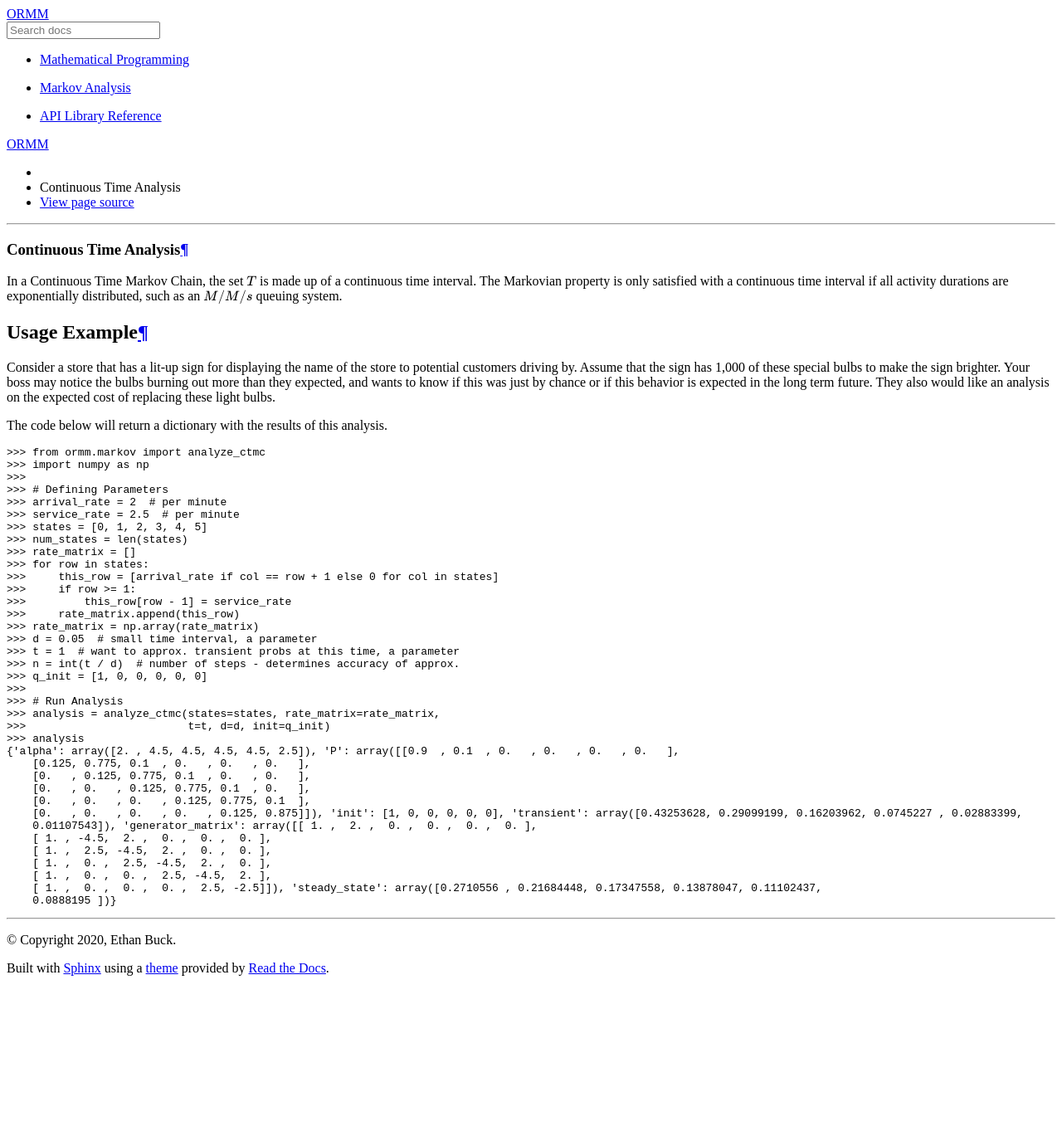
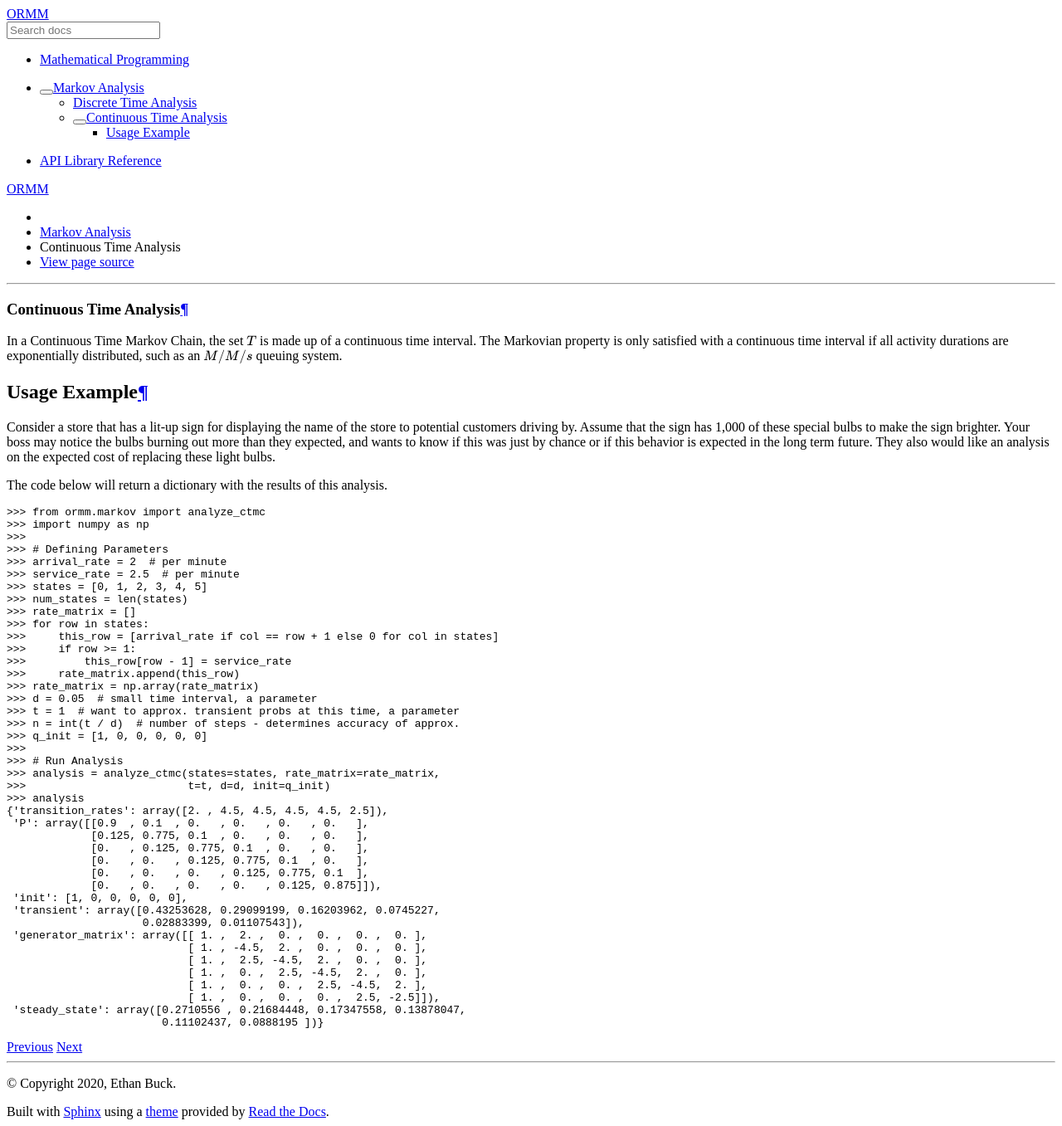
Before and after one commit to egbuck/ormm, a Sphinx documentation site: the page built from docs/source/markov/continuous.rst, in a window 1280 px wide. Shown: the whole page at 83% size. Built offline with Sphinx 7.4.7 and the Read the Docs theme 2.0.0, drawn with Linux system fonts in a browser that asks for light colours; before the commit the page ends 1184 px from its top, so only the background shows below that.

Commit message:
Nomenclature/doc changes: - alpha renamed to transition_rates in dict returned by analyze_ctmc - docs reflect this change - continuous.rst was not included in markov's index.rst

```diff
--- a/docs/source/markov/continuous.rst
+++ b/docs/source/markov/continuous.rst
@@ -44,16 +44,21 @@ The code below will return a dictionary with the results of this analysis.
    >>> analysis = analyze_ctmc(states=states, rate_matrix=rate_matrix,
    >>>                         t=t, d=d, init=q_init)
    >>> analysis
-   {'alpha': array([2. , 4.5, 4.5, 4.5, 4.5, 2.5]), 'P': array([[0.9  , 0.1  , 0.   , 0.   , 0.   , 0.   ],
-       [0.125, 0.775, 0.1  , 0.   , 0.   , 0.   ],
-       [0.   , 0.125, 0.775, 0.1  , 0.   , 0.   ],
-       [0.   , 0.   , 0.125, 0.775, 0.1  , 0.   ],
-       [0.   , 0.   , 0.   , 0.125, 0.775, 0.1  ],
-       [0.   , 0.   , 0.   , 0.   , 0.125, 0.875]]), 'init': [1, 0, 0, 0, 0, 0], 'transient': array([0.43253628, 0.29099199, 0.16203962, 0.0745227 , 0.02883399,
-       0.01107543]), 'generator_matrix': array([[ 1. ,  2. ,  0. ,  0. ,  0. ,  0. ],
-       [ 1. , -4.5,  2. ,  0. ,  0. ,  0. ],
-       [ 1. ,  2.5, -4.5,  2. ,  0. ,  0. ],
-       [ 1. ,  0. ,  2.5, -4.5,  2. ,  0. ],
-       [ 1. ,  0. ,  0. ,  2.5, -4.5,  2. ],
-       [ 1. ,  0. ,  0. ,  0. ,  2.5, -2.5]]), 'steady_state': array([0.2710556 , 0.21684448, 0.17347558, 0.13878047, 0.11102437,
-       0.0888195 ])}
+   {'transition_rates': array([2. , 4.5, 4.5, 4.5, 4.5, 2.5]),
+    'P': array([[0.9  , 0.1  , 0.   , 0.   , 0.   , 0.   ],
+                [0.125, 0.775, 0.1  , 0.   , 0.   , 0.   ],
+                [0.   , 0.125, 0.775, 0.1  , 0.   , 0.   ],
+                [0.   , 0.   , 0.125, 0.775, 0.1  , 0.   ],
+                [0.   , 0.   , 0.   , 0.125, 0.775, 0.1  ],
+                [0.   , 0.   , 0.   , 0.   , 0.125, 0.875]]),
+    'init': [1, 0, 0, 0, 0, 0],
+    'transient': array([0.43253628, 0.29099199, 0.16203962, 0.0745227,
+                        0.02883399, 0.01107543]),
+    'generator_matrix': array([[ 1. ,  2. ,  0. ,  0. ,  0. ,  0. ],
+                               [ 1. , -4.5,  2. ,  0. ,  0. ,  0. ],
+                               [ 1. ,  2.5, -4.5,  2. ,  0. ,  0. ],
+                               [ 1. ,  0. ,  2.5, -4.5,  2. ,  0. ],
+                               [ 1. ,  0. ,  0. ,  2.5, -4.5,  2. ],
+                               [ 1. ,  0. ,  0. ,  0. ,  2.5, -2.5]]),
+    'steady_state': array([0.2710556 , 0.21684448, 0.17347558, 0.13878047,
+                           0.11102437, 0.0888195 ])}
--- a/docs/source/markov/index.rst
+++ b/docs/source/markov/index.rst
@@ -39,6 +39,7 @@ corresponding to the eigenvalue 1.
    :maxdepth: 2
 
    discrete.rst
+   continuous.rst
 
 .. [1] Jensen, P. A., & Bard, J. F. (2002). Operations Research Models
    and Methods. Wiley.
```
Also changed, not shown: 2 other files.
